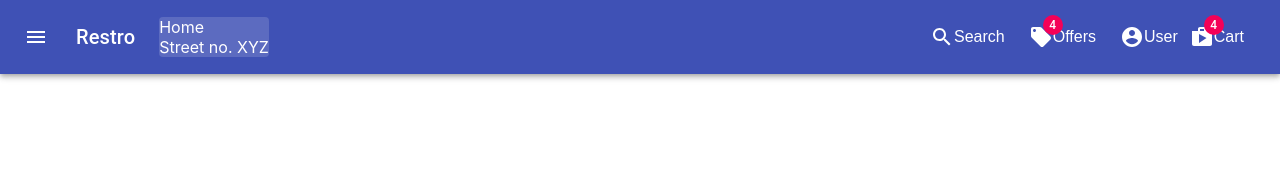
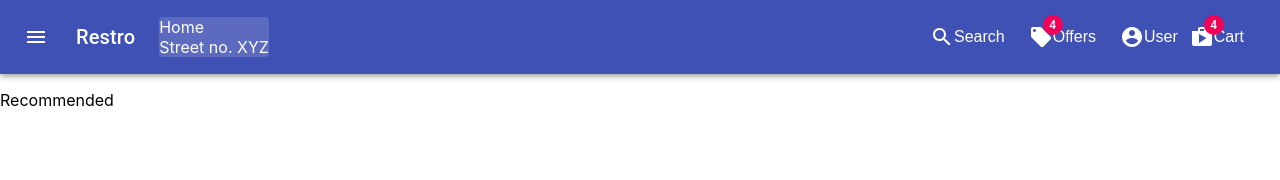
Before and after one commit to Ravina-Deogadkar/dineout-app, a React (Create React App) app: page / in a window 1280 px wide. Shown: the top 180 px of the page. Built offline with nearby package versions, Linux system fonts and the light colour scheme.

Commit message:
Feat: Adds home page as start page

```diff
--- /dev/null
+++ b/src/component/home.js
@@ -0,0 +1,25 @@
+import React,{Component} from 'react';
+import Layout from './layout';
+//import { Component } from 'react';
+
+class Home extends Component{
+    Home(){
+       // super(props);
+        // this.state={
+
+        // };
+    }
+    recommended=(
+        <div>
+            <p>Recommended</p>
+            <div></div>
+        </div>
+    );
+    render(){
+        return(<Layout>
+            {this.recommended}
+        </Layout>);
+    }
+}
+
+export default Home;
--- a/src/index.js
+++ b/src/index.js
@@ -3,9 +3,9 @@ import ReactDOM from 'react-dom';
 import './index.css';
 import App from './App';
 import * as serviceWorker from './serviceWorker';
-import Layout from './component/layout.js';
+import Home from './component/home.js';
 
-ReactDOM.render(<Layout />, document.getElementById('root'));
+ReactDOM.render(<Home />, document.getElementById('root'));
 
 // If you want your app to work offline and load faster, you can change
 // unregister() to register() below. Note this comes with some pitfalls.
```
